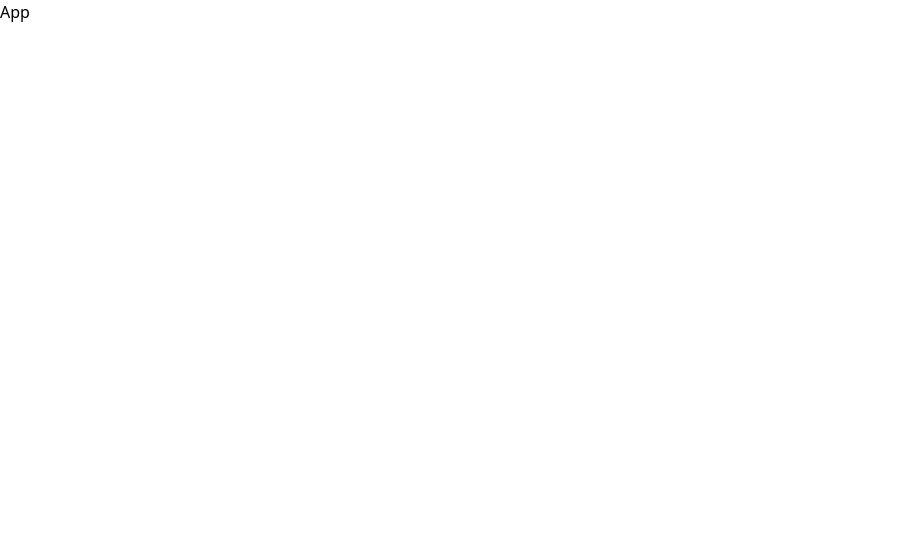
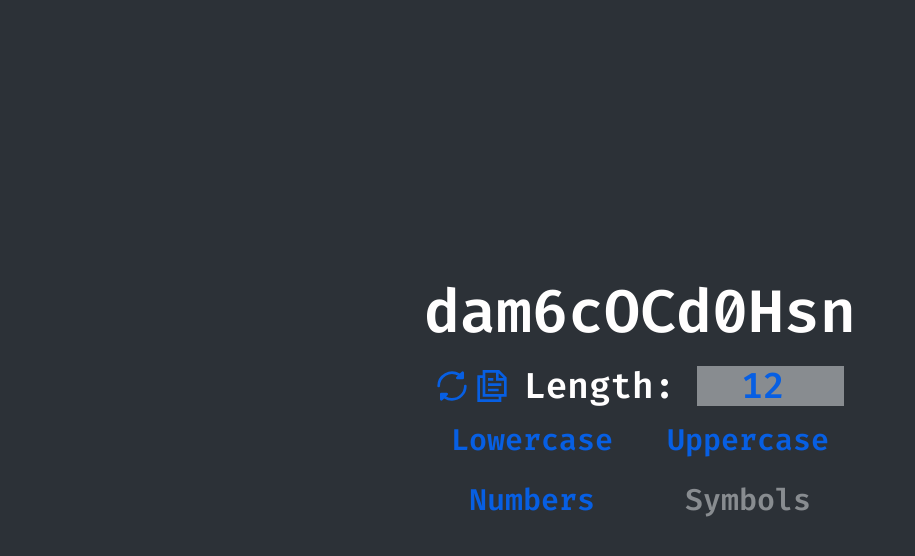
Before and after one commit to jhnsson/password, a React (Vite) app: page / in a window 1280 px wide. Shown: the top 556 px of the page, without its empty margins (0-915 px from the left). Built offline with nearby package versions, Linux system fonts and the light colour scheme.

Commit message:
finished commit

```diff
--- a/index.html
+++ b/index.html
@@ -4,7 +4,7 @@
     <meta charset="UTF-8" />
     <!-- <link rel="icon" type="image/svg+xml" href="/logo.svg" /> -->
     <meta name="viewport" content="width=device-width, initial-scale=1.0" />
-    <!-- <title></title> -->
+    <title>passwordGenerator</title>
   </head>
   <body>
     <div id="root"></div>
--- a/package.json
+++ b/package.json
@@ -1,5 +1,5 @@
 {
-  "name": "password",
+  "name": "passwordgenerator",
   "private": true,
   "version": "0.0.0",
   "type": "module",
--- a/src/App.tsx
+++ b/src/App.tsx
@@ -1,8 +1,104 @@
-import React from 'react'
+import React, { useState, useEffect } from 'react'
 
-const App = () => {
+import { generateIcon, copyIcon } from './assets'
+
+type Options = {
+  lowercase: boolean
+  uppercase: boolean
+  numbers: boolean
+  symbols: boolean
+}
+
+const App: React.FC = () => {
+  const availablePool: string[] = [
+    "abcdefghijklmnopqrstuvwxyz",
+    "ABCDEFGHIJKLMNOPQRSTUVWXYZ",
+    "0123456789",
+    "!@#$%&?+-*"
+  ]
+
+  const [password, setPassword] = useState<string>("")
+  const [passwordLength, setPasswordLength] = useState<number>(12)
+  const [isCopied, setIsCopied] = useState<boolean>(false)
+  const [copyString, setCopyString] = useState("")
+
+  const [options, setOptions] = useState<Options>({
+    lowercase: true,
+    uppercase: true,
+    numbers: true,
+    symbols: false
+  })
+
+  const handleGeneratePassword = () => {
+    const { lowercase, uppercase, numbers, symbols } = options
+    if (!(lowercase || uppercase || numbers || symbols)) return
+
+    let generatedPool: string[] = []
+    if (lowercase) generatedPool.push(availablePool[0])
+    if (uppercase) generatedPool.push(availablePool[1])
+    if (numbers) generatedPool.push(availablePool[2])
+    if (symbols) generatedPool.push(availablePool[3])
+
+    let passwordString = ""
+    for (let i = 0; i < passwordLength; i++) {
+      let selectedPool = generatedPool[Math.floor(Math.random() * generatedPool.length)]
+      passwordString += selectedPool.charAt(Math.floor(Math.random() * selectedPool.length))
+    }
+    setPassword(passwordString)
+  }
+
+  const handleSelection = (option: keyof Options) => {
+    setOptions((prevOptions) => ({
+      ...prevOptions,
+      [option]: !prevOptions[option]
+    }))
+  }
+
+  const handleCopy = async () => {
+    if (isCopied) return
+    try {
+      const clipboard = await navigator.clipboard.readText()
+      if (password === clipboard) setCopyString("Already copied!")
+      else {
+        await navigator.clipboard.writeText(password)
+        setCopyString("Copied!")
+      }
+    } catch (error) {
+      await navigator.clipboard.writeText(password)
+      setCopyString("Copied!")
+    }
+
+    setIsCopied(true)
+    setTimeout(() => {
+      setIsCopied(false)
+    }, 1000)
+  }
+
+  useEffect(() => {
+    if (passwordLength > 256) setPasswordLength(256)
+    if (passwordLength < 1) setPasswordLength(1)
+  }, [passwordLength])
+
+  useEffect(() => {
+    handleGeneratePassword()
+  }, [])
+
   return (
-    <div>App</div>
+    <div className='bg-[#2C3137] text-[#FFFEFE] fira-600 w-full min-h-screen overflow-hidden flex flex-col justify-center items-center whitespace-nowrap'>
+      <h2 className={`${!isCopied ? "max-w-[80%] md:max-w-[70%] xl:max-w-[60%] overflow-x-scroll overflow-y-hidden mb-6" : "mb-[40px]"} text-6xl`}>{!isCopied ? password : copyString}</h2>
+      <div>
+        <section className='flex flex-row items-center gap-2 mb-4'>
+          <span onClick={handleGeneratePassword}><img src={generateIcon} className='w-8 h-8 cursor-pointer' /></span>
+          <span onClick={handleCopy}><img src={copyIcon} className='w-8 h-8 cursor-pointer' /></span>
+          <span className='ml-2 text-4xl'>Length: <input type='number' value={passwordLength} min={1} max={256} onChange={(e) => setPasswordLength(Number(e.target.value))} className='bg-[#888C90] text-[#075FE3] text-center font-bold' /></span>
+        </section>
+        <section className='grid grid-cols-2 gap-6'>
+          {Object.keys(options).map((option, index) => (
+            <span key={index} onClick={() => handleSelection(option as keyof typeof options)} className='flex flex-row justify-center'><p className={`${!(options[option as keyof typeof options]) ? "text-[#888C90] hover:text-white" : "text-[#075FE3] hover:text-[#888C90]"} text-3xl font-bold cursor-pointer mx-auto`}>{`${option.charAt(0).toUpperCase() + option.slice(1)}`}</p></span>
+          ))}
+        </section>
+      </div>
+    </div>
   )
 }
 
--- /dev/null
+++ b/src/assets/index.ts
@@ -0,0 +1,2 @@
+export { default as generateIcon } from "./generateIcon.svg";
+export { default as copyIcon } from "./copyIcon.svg";
--- a/src/index.css
+++ b/src/index.css
@@ -1,3 +1,10 @@
+@import url("https://fonts.googleapis.com/css2?family=Fira+Code:wght@600&display=swap");
+
 @tailwind base;
 @tailwind utilities;
 @tailwind components;
+
+.fira-600 {
+  font-family: "Fira Code", monospace;
+  font-weight: 600;
+}
--- a/src/main.tsx
+++ b/src/main.tsx
@@ -1,10 +1,9 @@
-import React from 'react'
 import ReactDOM from 'react-dom/client'
 import App from './App'
 import './index.css'
 
 ReactDOM.createRoot(document.getElementById('root') as HTMLElement).render(
-  <React.StrictMode>
+  <>
     <App />
-  </React.StrictMode>,
+  </>,
 )
```
Also changed, not shown: src/assets/copyIcon.svg (added), src/assets/generateIcon.svg (added).
